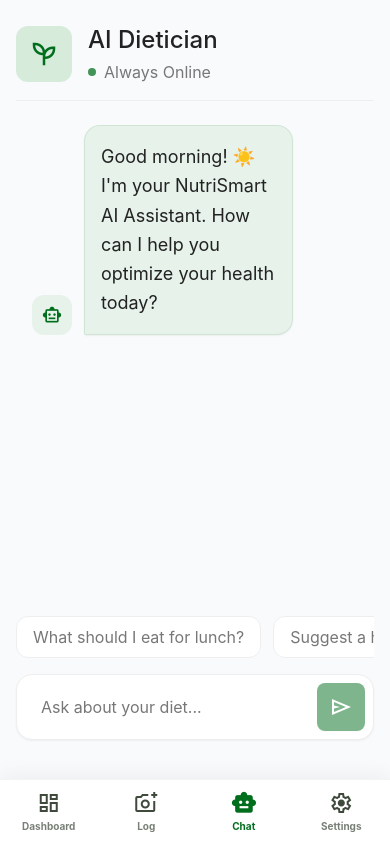
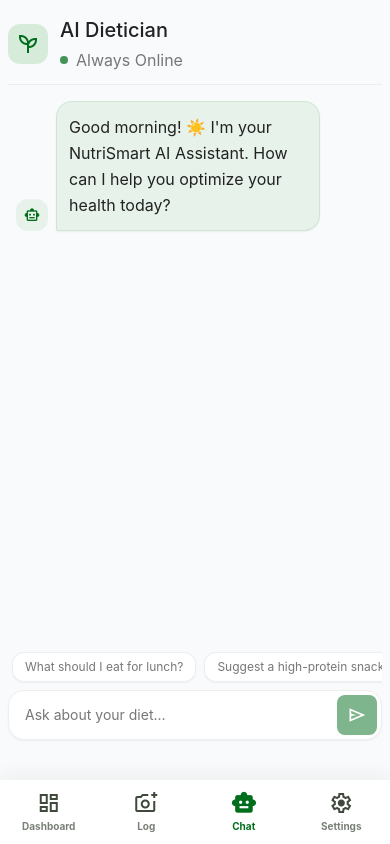
Before and after one commit to pramit091104/Hack2Skill-Repo, a React (Vite) app in the folder frontend/: page /chat in a window 390 px wide. Built offline with nearby package versions, Linux system fonts and the light colour scheme; no server answers; sample sign-in values are in the browser's storage.

Commit message:
style: scale down chatbot UI elements for better mobile view

```diff
--- a/frontend/src/pages/Chatbot.tsx
+++ b/frontend/src/pages/Chatbot.tsx
@@ -7,6 +7,12 @@ export default function Chatbot() {
   ]);
   const [input, setInput] = useState('');
   const [loading, setLoading] = useState(false);
+  const [suggestions, setSuggestions] = useState<string[]>([
+    "What should I eat for lunch?",
+    "Suggest a high-protein snack",
+    "How's my daily progress?",
+    "Explain my macros"
+  ]);
   const mainRef = useRef<HTMLDivElement>(null);
 
   const scrollToBottom = () => {
@@ -29,8 +35,12 @@ export default function Chatbot() {
 
     try {
       const res = await api.post('/ai/chat', { messages: newMessages });
-      const reply = res.data.data.reply;
+      const { reply, suggestions: newSuggestions } = res.data.data;
+
       setMessages(prev => [...prev, { role: 'ai', content: reply }]);
+      if (newSuggestions && Array.isArray(newSuggestions) && newSuggestions.length > 0) {
+        setSuggestions(newSuggestions);
+      }
     } catch (err: unknown) {
        console.error(err);
        const status = (err as { response?: { status?: number } })?.response?.status;
@@ -48,23 +58,16 @@ export default function Chatbot() {
     sendMessage(input);
   };
 
-  const quickReplies = [
-    "What should I eat for lunch?",
-    "Suggest a high-protein snack",
-    "How's my daily progress?",
-    "Explain my macros"
-  ];
-
   return (
-    <div className="flex flex-col h-[calc(100vh-80px)] max-w-[1200px] mx-auto px-4 lg:px-8 py-6">
+    <div className="flex flex-col h-[calc(100dvh-80px)] lg:h-[100dvh] max-w-[1200px] mx-auto px-2 sm:px-4 lg:px-8 py-4 lg:py-6 relative">
 
       {/* Header */}
-      <div className="flex items-center gap-4 mb-6 pb-4 border-b border-border-subtle shrink-0">
-        <div className="w-14 h-14 rounded-full bg-primary-container/20 flex items-center justify-center text-primary">
-          <span className="material-symbols-outlined text-3xl">psychiatry</span>
+      <div className="flex items-center gap-3 mb-4 pb-3 border-b border-border-subtle shrink-0">
+        <div className="w-10 h-10 rounded-full bg-primary-container/20 flex items-center justify-center text-primary">
+          <span className="material-symbols-outlined text-2xl">psychiatry</span>
         </div>
         <div>
-          <h1 className="font-headline-sm text-2xl font-medium text-text-primary">AI Dietician</h1>
+          <h1 className="font-headline-sm text-xl font-medium text-text-primary">AI Dietician</h1>
           <div className="flex items-center gap-2 mt-1">
             <span className="w-2 h-2 bg-primary rounded-full animate-pulse"></span>
             <span className="font-label-sm text-text-secondary">Always Online</span>
@@ -73,17 +76,17 @@ export default function Chatbot() {
       </div>
 
       {/* Main Chat Area */}
-      <main ref={mainRef} className="flex-1 overflow-y-auto px-4 scroll-smooth flex flex-col gap-6 pb-6" style={{ scrollbarWidth: 'thin' }}>
+      <main ref={mainRef} className="flex-1 overflow-y-auto px-2 lg:px-4 scroll-smooth flex flex-col gap-4 pb-4" style={{ scrollbarWidth: 'thin' }}>
         {messages.map((msg, i) => (
-          <div key={i} className={`flex max-w-[80%] ${msg.role === 'user' ? 'self-end justify-end' : 'self-start justify-start'} animate-in fade-in slide-in-from-bottom-2 duration-300`}>
+          <div key={i} className={`flex max-w-[85%] ${msg.role === 'user' ? 'self-end justify-end' : 'self-start justify-start'} animate-in fade-in slide-in-from-bottom-2 duration-300`}>
 
             {msg.role === 'ai' && (
-              <div className="w-10 h-10 rounded-full bg-primary-container/10 flex items-center justify-center text-primary shrink-0 mr-3 mt-auto">
-                <span className="material-symbols-outlined text-[20px]">smart_toy</span>
+              <div className="w-8 h-8 rounded-full bg-primary-container/10 flex items-center justify-center text-primary shrink-0 mr-2 mt-auto">
+                <span className="material-symbols-outlined text-[16px]">smart_toy</span>
               </div>
             )}
 
-            <div className={`p-4 rounded-2xl font-body-md text-lg leading-relaxed shadow-sm ${
+            <div className={`p-3 rounded-2xl font-body-md text-base leading-relaxed shadow-sm ${
               msg.role === 'user'
                 ? 'bg-surface border border-border-subtle text-text-primary rounded-br-sm'
                 : 'bg-primary-container/10 text-text-primary rounded-bl-sm border border-primary/10'
@@ -92,47 +95,47 @@ export default function Chatbot() {
             </div>
 
             {msg.role === 'user' && (
-              <div className="w-10 h-10 rounded-full bg-surface border border-border-subtle flex items-center justify-center text-text-secondary shrink-0 ml-3 mt-auto">
-                <span className="material-symbols-outlined text-[20px]">person</span>
+              <div className="w-8 h-8 rounded-full bg-surface border border-border-subtle flex items-center justify-center text-text-secondary shrink-0 ml-2 mt-auto">
+                <span className="material-symbols-outlined text-[16px]">person</span>
               </div>
             )}
           </div>
         ))}
 
         {loading && (
-          <div className="flex max-w-[80%] self-start animate-in fade-in duration-300">
-             <div className="w-10 h-10 rounded-full bg-primary-container/10 flex items-center justify-center text-primary shrink-0 mr-3 mt-auto">
-                <span className="material-symbols-outlined text-[20px]">smart_toy</span>
+          <div className="flex max-w-[85%] self-start animate-in fade-in duration-300">
+             <div className="w-8 h-8 rounded-full bg-primary-container/10 flex items-center justify-center text-primary shrink-0 mr-2 mt-auto">
+                <span className="material-symbols-outlined text-[16px]">smart_toy</span>
               </div>
-            <div className="bg-primary-container/10 border border-primary/10 p-4 rounded-2xl rounded-bl-sm flex items-center gap-2 h-14">
-              <span className="w-2 h-2 bg-primary/60 rounded-full animate-bounce" />
-              <span className="w-2 h-2 bg-primary/60 rounded-full animate-bounce" style={{ animationDelay: '0.2s' }} />
-              <span className="w-2 h-2 bg-primary/60 rounded-full animate-bounce" style={{ animationDelay: '0.4s' }} />
+            <div className="bg-primary-container/10 border border-primary/10 p-3 rounded-2xl rounded-bl-sm flex items-center gap-1.5 h-10">
+              <span className="w-1.5 h-1.5 bg-primary/60 rounded-full animate-bounce" />
+              <span className="w-1.5 h-1.5 bg-primary/60 rounded-full animate-bounce" style={{ animationDelay: '0.2s' }} />
+              <span className="w-1.5 h-1.5 bg-primary/60 rounded-full animate-bounce" style={{ animationDelay: '0.4s' }} />
             </div>
           </div>
         )}
       </main>
 
       {/* Interactive Footer */}
-      <div className="shrink-0 pt-4 mt-auto">
-        <div className="flex gap-3 overflow-x-auto pb-4" style={{ scrollbarWidth: 'none' }}>
-          {quickReplies.map((reply, idx) => (
+      <div className="shrink-0 pt-2 lg:pt-3 mt-auto">
+        <div className="flex gap-2 overflow-x-auto pb-2 lg:pb-3 px-1" style={{ scrollbarWidth: 'none' }}>
+          {suggestions.map((reply, idx) => (
             <button
               key={idx}
               onClick={() => sendMessage(reply)}
               disabled={loading}
-              className="whitespace-nowrap px-4 py-2 bg-white border border-border-subtle rounded-full font-label-md text-text-secondary hover:text-primary hover:border-primary/50 transition-colors active:scale-95 disabled:opacity-50"
+              className="whitespace-nowrap px-3 py-1.5 bg-white border border-border-subtle rounded-full font-label-md text-xs text-text-secondary hover:text-primary hover:border-primary/50 transition-colors active:scale-95 disabled:opacity-50 shadow-sm"
             >
               {reply}
             </button>
           ))}
         </div>
 
-        <form onSubmit={handleFormSubmit} className="flex items-center gap-3 bg-white p-2 rounded-2xl border border-border-subtle shadow-sm focus-within:border-primary/50 focus-within:ring-1 focus-within:ring-primary/50 transition-all">
+        <form onSubmit={handleFormSubmit} className="flex items-center gap-2 bg-white p-1 pl-3 rounded-2xl border border-border-subtle shadow-sm focus-within:border-primary/50 focus-within:ring-1 focus-within:ring-primary/50 transition-all mb-2 lg:mb-0">
           <input
             value={input}
             onChange={(e) => setInput(e.target.value)}
-            className="flex-1 bg-transparent border-none focus:ring-0 text-text-primary font-body-md py-3 px-4 outline-none placeholder:text-text-secondary"
+            className="flex-1 bg-transparent border-none focus:ring-0 text-text-primary font-body-md py-2 px-1 outline-none placeholder:text-text-secondary text-sm"
             placeholder="Ask about your diet..."
             type="text"
             disabled={loading}
@@ -140,9 +143,9 @@ export default function Chatbot() {
           <button
             type="submit"
             disabled={!input.trim() || loading}
-            className="w-12 h-12 flex items-center justify-center rounded-xl bg-primary text-white hover:opacity-90 active:scale-95 transition-all shadow-sm disabled:opacity-50"
+            className="w-10 h-10 flex items-center justify-center rounded-xl bg-primary text-white hover:opacity-90 active:scale-95 transition-all shadow-sm disabled:opacity-50 shrink-0"
           >
-            <span className="material-symbols-outlined">send</span>
+            <span className="material-symbols-outlined text-[20px]">send</span>
           </button>
         </form>
       </div>
```
